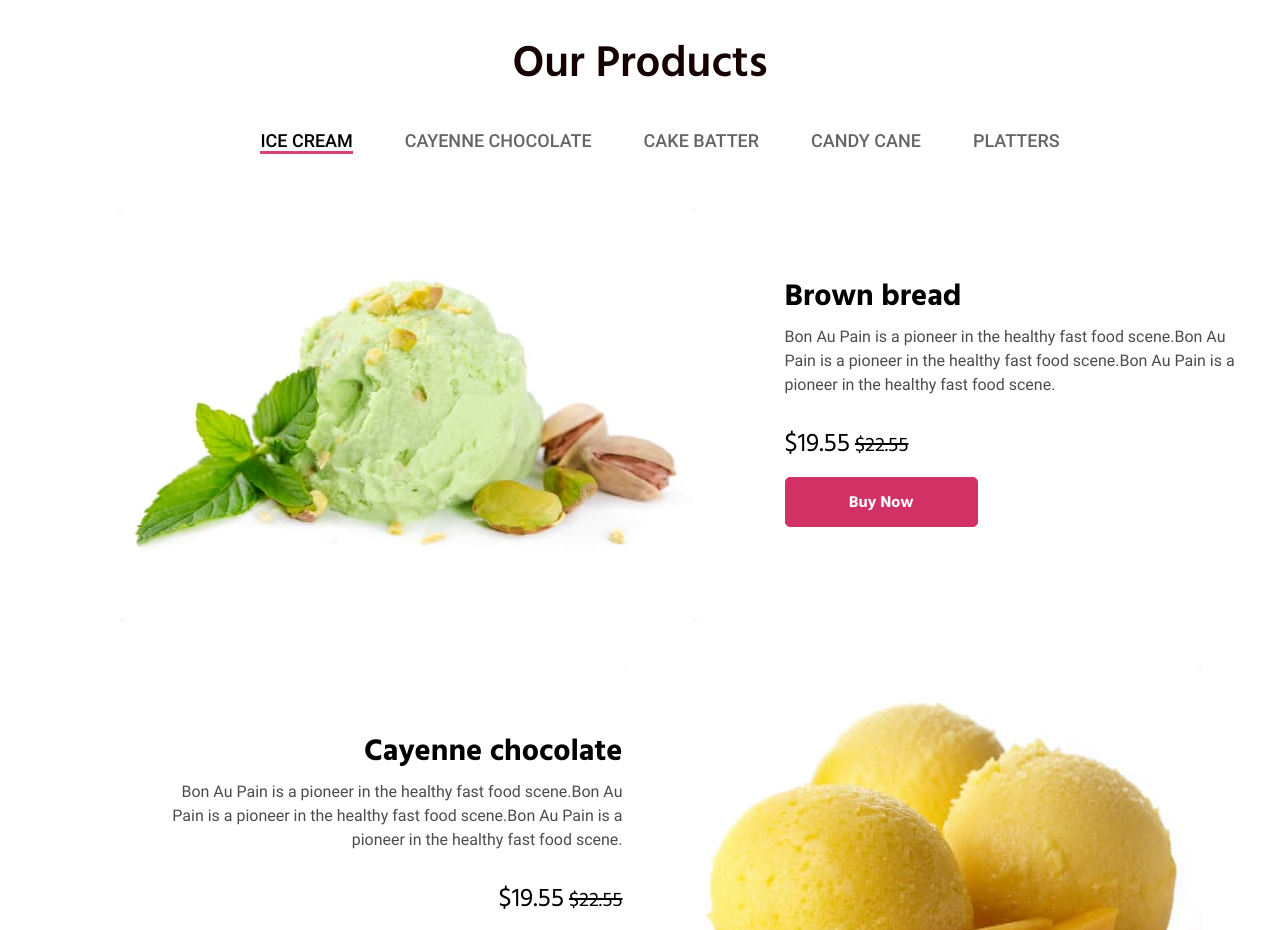
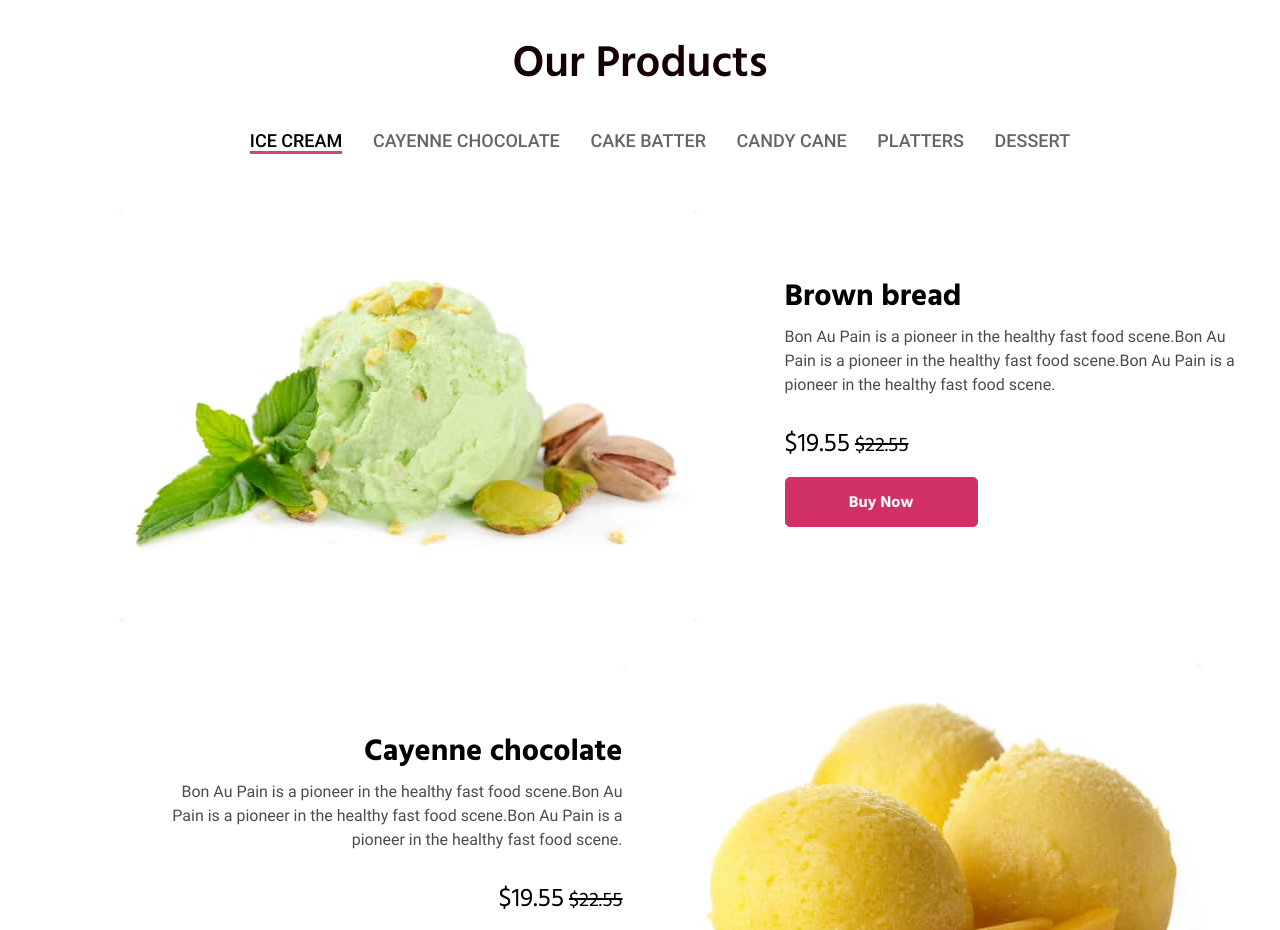
Before and after one commit to islombek0507/polar, a plain HTML site: page index.html in a window 1280 px wide. Shown: the part 1880-2810 px from the top of the page. Drawn offline with Linux system fonts and the light colour scheme.

Commit message:
one more item was added

```diff
--- a/index.html
+++ b/index.html
@@ -89,7 +89,7 @@
                         <li> <a class="produkt-nav-link" href="/batter">CAKE BATTER</a></li>
                         <li><a class="produkt-nav-link" href="/candy">CANDY CANE</a></li>
                         <li> <a class="produkt-nav-link" href="/platters">PLATTERS</a></li>
-
+                        <li><a class="produkt-nav-link" href="/dissert">DESSERT</a></li>
                     </ul>
                 </nav>
                 <ul class="product-list">
```
